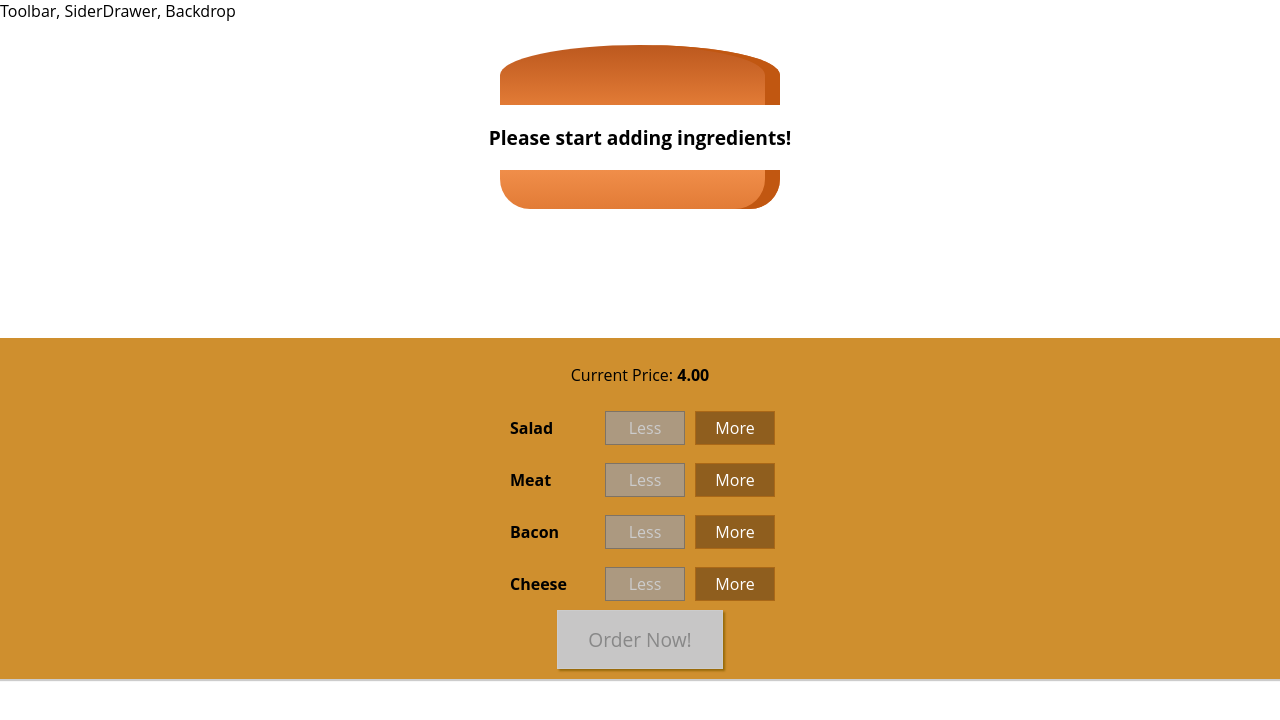
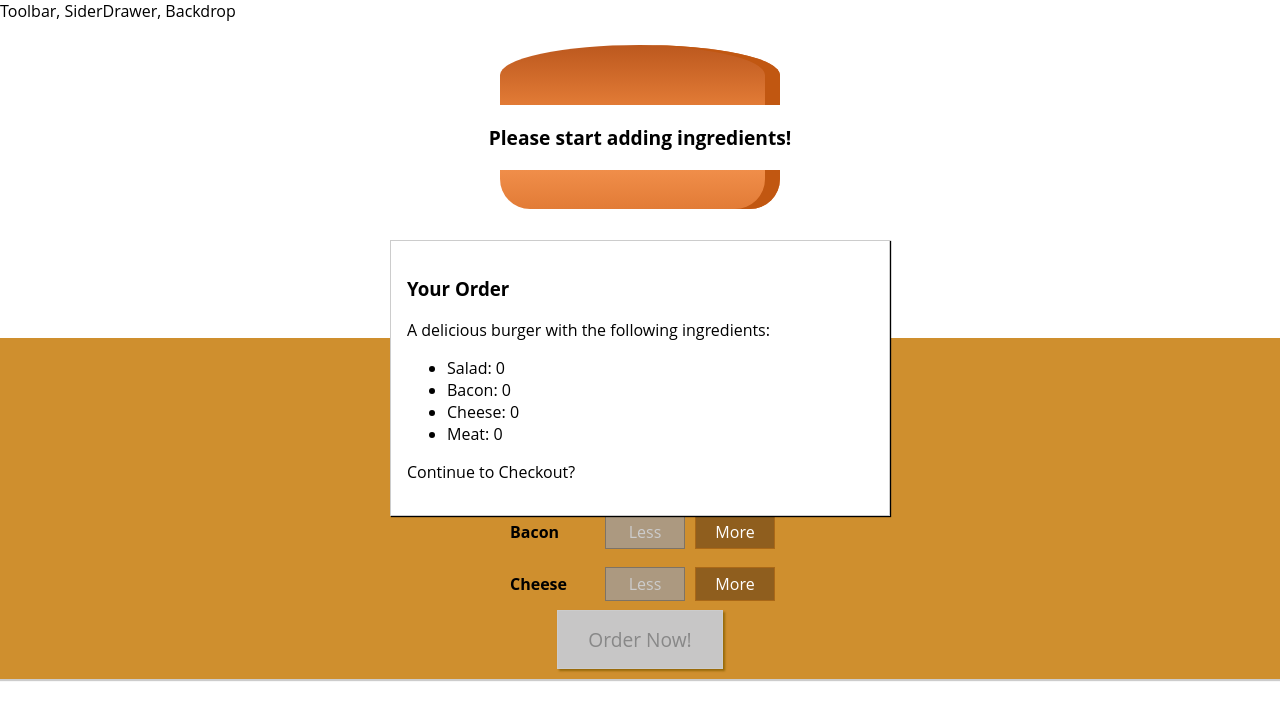
Before and after one commit to damianopacki/react-app, a React app: page / in a window 1280 px wide. Shown: the top 720 px of the page. Built offline with nearby package versions, Linux system fonts and the light colour scheme.

Commit message:
modal for ordering

```diff
--- /dev/null
+++ b/src/components/Burger/OrderSummary/OrderSummary.js
@@ -0,0 +1,20 @@
+import React, { Fragment } from 'react';
+
+const orderSummary = (props) => {
+    const ingredientSummary = Object.keys(props.ingredients)
+        .map(igKey => {
+            return <li key={igKey}><span style={{textTransform: 'capitalize'}}>{igKey}</span>: {props.ingredients[igKey]}</li>
+        });
+    return (
+        <Fragment>
+            <h3>Your Order</h3>
+            <p>A delicious burger with the following ingredients:</p>
+            <ul>
+                {ingredientSummary}
+            </ul>
+            <p>Continue to Checkout?</p>
+        </Fragment>
+    );
+};
+
+export default orderSummary;
--- /dev/null
+++ b/src/components/UI/Modal/Modal.css
@@ -0,0 +1,20 @@
+.Modal {
+    position: fixed;
+    z-index: 500;
+    background-color: white;
+    width: 70%;
+    border: 1px solid #ccc;
+    box-shadow: 1px 1px 1px black;
+    padding: 16px;
+    left: 15%;
+    top: 30%;
+    box-sizing: border-box;
+    transition: all 0.3s ease-out;
+}
+
+@media (min-width: 600px) {
+    .Modal {
+        width: 500px;
+        left: calc(50% - 250px);
+    }
+}
--- /dev/null
+++ b/src/components/UI/Modal/Modal.js
@@ -0,0 +1,11 @@
+import React from 'react';
+
+import classes from './Modal.css';
+
+const modal = (props) => (
+    <div className={classes.Modal}>
+        {props.children}
+    </div>
+);
+
+export default modal;
--- a/src/containers/BurgerBuilder/BurgerBuilder.js
+++ b/src/containers/BurgerBuilder/BurgerBuilder.js
@@ -2,6 +2,8 @@
 
 import Burger from '../../components/Burger/Burger';
 import BuildControls from '../../components/Burger/BuildControls/BuildControls';
+import Modal from '../../components/UI/Modal/Modal';
+import OrderSummary from '../../components/Burger/OrderSummary/OrderSummary';
 
 const INGREDIENT_PRICES = {
     salad: 0.5,
@@ -75,6 +77,9 @@
         }
         return (
             <Fragment>
+                <Modal>
+                    <OrderSummary ingredients={this.state.ingredients}/>
+                </Modal>
                 <Burger ingredients={this.state.ingredients}/>
                 <BuildControls
                     ingredientAdded={this.addIngredientHandler}
```
Also changed, not shown: src/components/UI/Backdrop/Backdrop.js (added).
